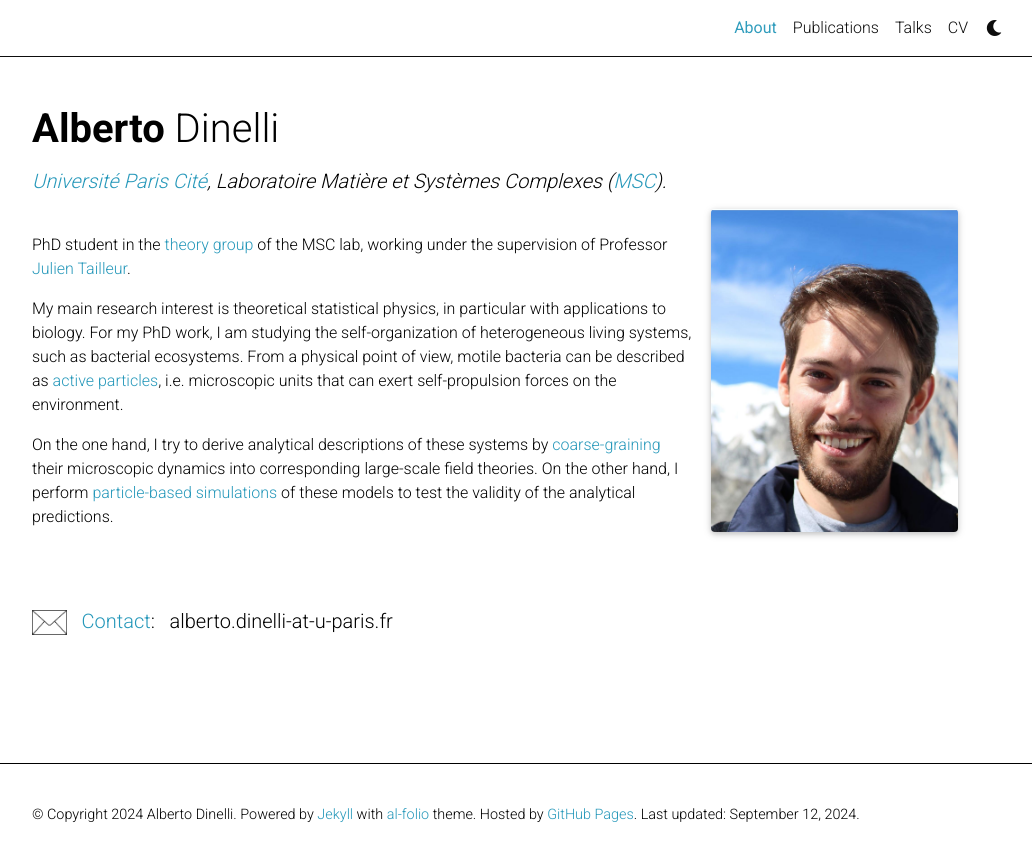
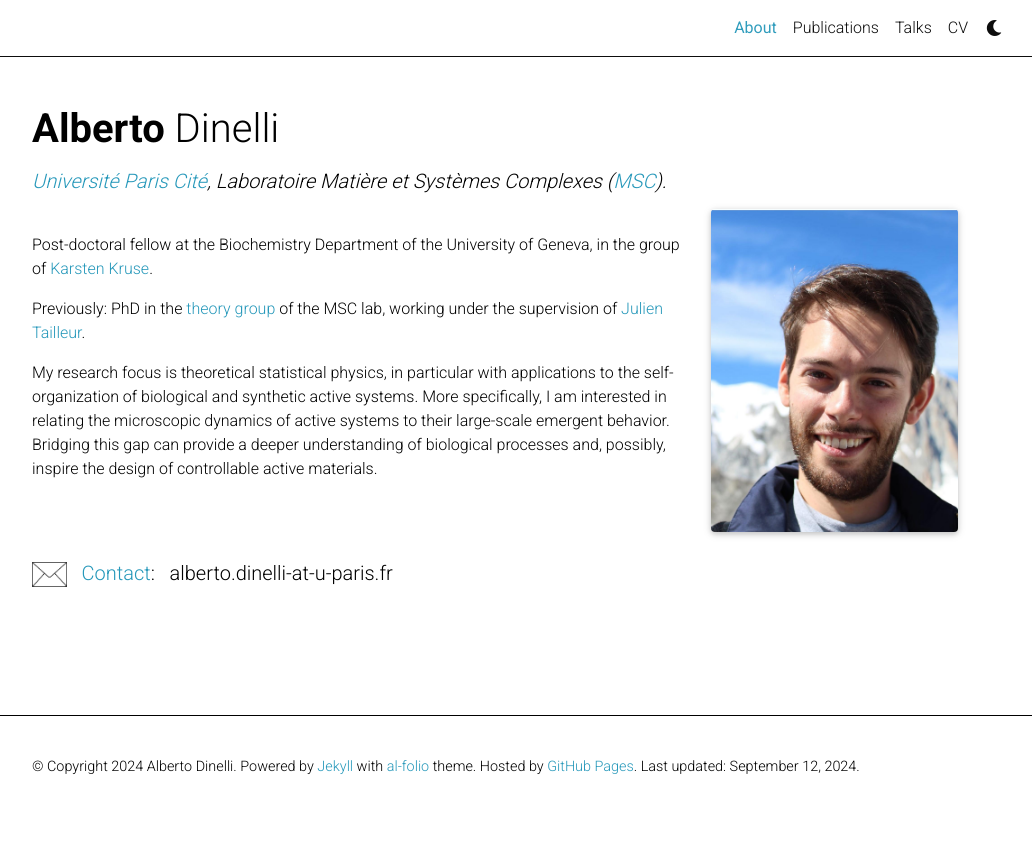
Before and after one commit to adinelli/albertodinelli.github.io, a Jekyll site: the page built from _pages/about.md, in a window 1280 px wide. Shown: the top 861 px of the page, without its empty margins (123-1155 px from the left). Built offline with Jekyll 4.4.1, drawn with Linux system fonts in a browser that asks for light colours; comment, search, counter and statistics services are not loaded; a style sheet for code colours, icons or effects is not loaded.

Commit message:
2024-09-12-AD: Updated CV and front page.

```diff
--- a/_bibliography/papers.bib
+++ b/_bibliography/papers.bib
@@ -12,9 +12,9 @@
 @article{dinelli2024fluctuating,
   title={Fluctuating hydrodynamics of active particles interacting via taxis and quorum sensing: static and dynamics},
   author={Dinelli, A. and O'Byrne, J. and Tailleur, J.},
-  %journal={Nat Commun 14, 7035},
+  journal={J. Phys. A 57, 395002},
   year={2024},
-  %url={https://doi.org/10.1038/s41467-023-42713-5},
+  url={https://iopscience.iop.org/article/10.1088/1751-8121/ad72bc},
   arxiv={2402.05072},
   %abstract={},
   %pdf={},
--- a/_pages/about.md
+++ b/_pages/about.md
@@ -15,27 +15,24 @@ social: false  # includes social icons at the bottom of the page
 ---
 
 <br>
-PhD student in the <a
+Post-doctoral fellow at the Biochemistry Department of the
+University of Geneva, in the group of <a
+href='https://www.unige.ch/sciences/biochimie/labs/karsten-kruse/'>Karsten
+Kruse</a>.
+
+Previously: PhD in the <a
 href='https://sites.google.com/view/theory-of-complex-systems/welcome?authuser=0'>theory
-group</a> of the MSC lab, working under the supervision of Professor <a
+group</a> of the MSC lab, working under the supervision of <a
 href='https://physics.mit.edu/faculty/julien-tailleur/'>Julien
 Tailleur</a>.
 
-My main research interest is theoretical statistical physics, in
-particular with applications to biology. For my PhD work, I am
-studying the self-organization of heterogeneous living systems, such
-as bacterial ecosystems. From a physical point of view, motile
-bacteria can be described as <span style="color:
-var(--global-theme-color)"> active particles</span>, i.e. microscopic
-units that can exert self-propulsion forces on the environment.
-
-On the one hand, I try to derive analytical descriptions of these
-systems by <span style="color:
-var(--global-theme-color)">coarse-graining</span> their microscopic
-dynamics into corresponding large-scale field theories. On the other
-hand, I perform <span style="color:
-var(--global-theme-color)">particle-based simulations</span> of these
-models to test the validity of the analytical predictions.
+My research focus is theoretical statistical physics, in particular
+with applications to the self-organization of biological and synthetic
+active systems. More specifically, I am interested in relating the
+microscopic dynamics of active systems to their large-scale emergent
+behavior. Bridging this gap can provide a deeper understanding of
+biological processes and, possibly, inspire the design of controllable
+active materials.
 
 <br> <br>
 
```
Also changed, not shown: 6 other files.
